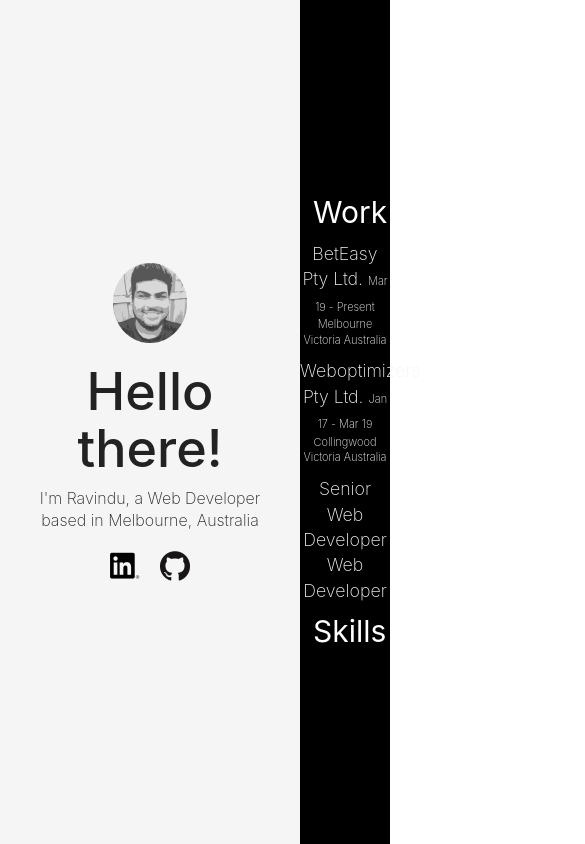
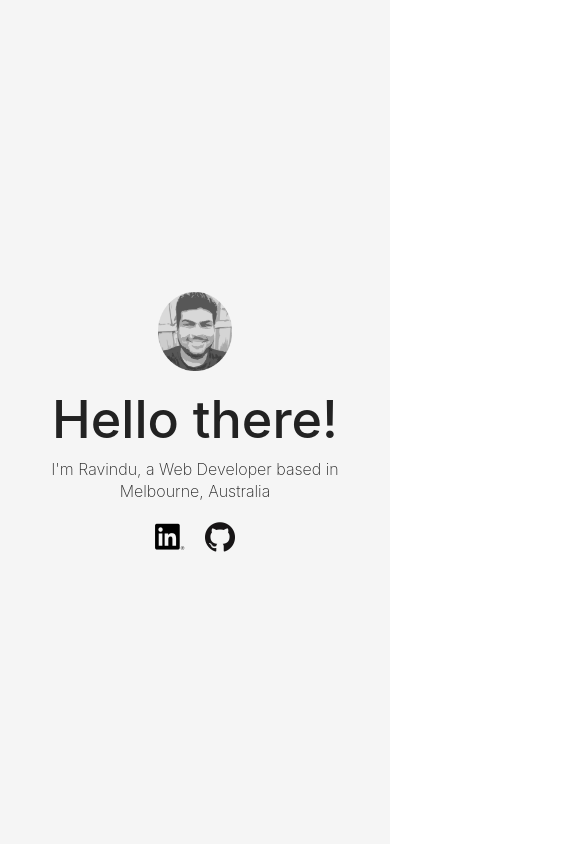
Before and after one commit to ravindu-ubeysinghe/portfolio, a React (Create React App) app: page / in a window 390 px wide. Shown: the top 844 px of the page, 585 px wide, since content can reach past the window. Built offline with nearby package versions, Linux system fonts and the light colour scheme.

Commit message:
fix: fixed mobile layout

```diff
--- a/public/index.html
+++ b/public/index.html
@@ -3,7 +3,7 @@
   <head>
     <meta charset="utf-8" />
     <link rel="icon" href="%PUBLIC_URL%/favicon.ico" />
-    <title>Ravindu Ubeysinghe | Web Developer</title>
+    <title>Ravindu Ubeysinghe | Experienced Shopify & WordPress web developer based in Melbourne</title>
     <meta name="viewport" content="width=device-width, initial-scale=1" />
     <meta name="theme-color" content="#000000" />
     <meta
--- a/src/components/App/App.js
+++ b/src/components/App/App.js
@@ -1,5 +1,4 @@
 import React from 'react';
-import cx from 'classnames';
 
 // Import local components
 import ImageSidebar from '../../views/ImageSidebar/ImageSidebar';
@@ -11,8 +10,8 @@ import styles from './App.module.css';
 export default function App() {
   return (
     <div className={styles.app}>
-      <ImageSidebar className={cx([styles.col4, styles.left])} />
-      <RightSidebar className={cx([styles.col8, styles.right])} />
+      <ImageSidebar />
+      <RightSidebar />
     </div>
   );
 }
--- a/src/components/App/App.module.css
+++ b/src/components/App/App.module.css
@@ -2,33 +2,13 @@
   text-align: center;
   background-color: var(--default-bg);
   min-height: 100vh;
-  display: block;
   font-size: calc(10px + 2vmin);
   color: #222;
 }
 
-.col4 {
-  display: inline-block;
-  width: 30%;
-}
-
-.col8 {
-  display: inline-block;
-  width: 70%;
-}
-
-.right {
-  float: right;
-}
-
-.left {
-  float: left;
-}
-
-@media (max-width: 768px) {
-  .col8,
-  .col4 {
-    width: 100%;
-    display: block;
+@media (min-width: 768px) {
+  .app {
+    display: flex;
+    flex-wrap: nowrap;
   }
 }
--- a/src/index.js
+++ b/src/index.js
@@ -7,7 +7,4 @@ import './index.css';
 
 ReactDOM.render(<App />, document.getElementById('root'));
 
-// If you want your app to work offline and load faster, you can change
-// unregister() to register() below. Note this comes with some pitfalls.
-// Learn more about service workers: https://bit.ly/CRA-PWA
 serviceWorker.unregister();
--- a/src/views/ImageSidebar/ImageSidebar.module.css
+++ b/src/views/ImageSidebar/ImageSidebar.module.css
@@ -1,15 +1,8 @@
 .imageSidebar {
-    width: 300px;
+    flex-basis: 300px;
     min-height: 100vh;
-    display: inline-block;
     padding: 0px 30px;
-    left: 0;
-    top: 0;
-    position: fixed;
-}
-
-.imageSidebar h2 {
-    font-size: var(--h2);
+    background-color: #f5f5f5;
 }
 
 .imageContainer {
@@ -18,6 +11,10 @@
     flex-direction: column;
     justify-content: center;
     align-items: center;
+}
+
+.imageSidebar h2 {
+    font-size: var(--h2);
 }
 
 .image {
--- a/src/views/RightSidebar/RightSidebar.js
+++ b/src/views/RightSidebar/RightSidebar.js
@@ -7,7 +7,7 @@ import Work from '../../components/Work/Work';
 
 import styles from './RightSidebar.module.css';
 
-export default function RightSidebar({ className }) {
+export default function RightSidebar() {
 
     return (
         <div className={styles.rightSidebar}>
--- a/src/views/RightSidebar/RightSidebar.module.css
+++ b/src/views/RightSidebar/RightSidebar.module.css
@@ -1,7 +1,6 @@
 .rightSidebar {
     display: flex;
-    float: right;
-    width: calc(100% - 300px);
+    flex: 1;
     align-content: center;
     justify-content: center;
     flex-direction: column;
@@ -13,6 +12,7 @@
 .qualToggle {
     font-size: 30px;
     color: #fff;
+    white-space: normal;
 }
 
 .proToggle:focus,
```
Also changed, not shown: src/serviceWorker.js (+0 -24 lines).
